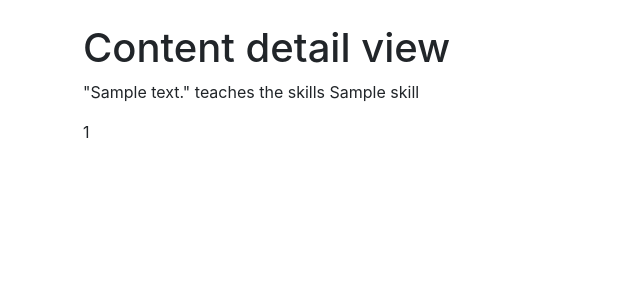
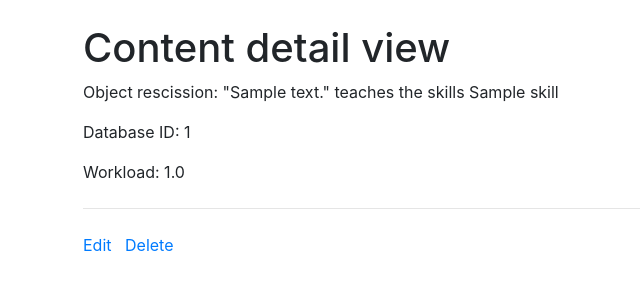
Before and after one commit to ComNets-Bremen/easyCCS, a Django app: page /content/detail/content/1 in a window 1280 px wide. Shown: the part 56-356 px from the top of the page, without its empty margins (2-642 px from the left). Run offline with Django 3.2, Linux system fonts and the light colour scheme; a user stored in the database is signed in; tables that the repository leaves empty hold one stand-in row (values such as "Sample post"); some libraries are stand-ins or nearby versions.

Commit message:
Allow editing from detail view

```diff
--- a/easyCCS/content/templates/content/content_detail.html
+++ b/easyCCS/content/templates/content/content_detail.html
@@ -4,7 +4,14 @@
 
 <h1>{{title}}</h1>
 
-<p>{{object}}</p>
-<p>{{object.id}}</p>
+<p>Object rescission: {{object}}</p>
+<p>Database ID: {{object.id}}</p>
+<p>Workload: {{object.content_workload}}</p>
 
+<hr class="my-4">
+<p>
+<a href="{% url "updateContent" object.id %}">Edit</a>
+&nbsp;
+<a href="{% url "deleteContent" object.id %}">Delete</a>
+</p>
 {% endblock %}
```
Also changed, not shown: easyCCS/content/templates/content/skill_detail.html (+8 -0 lines).
